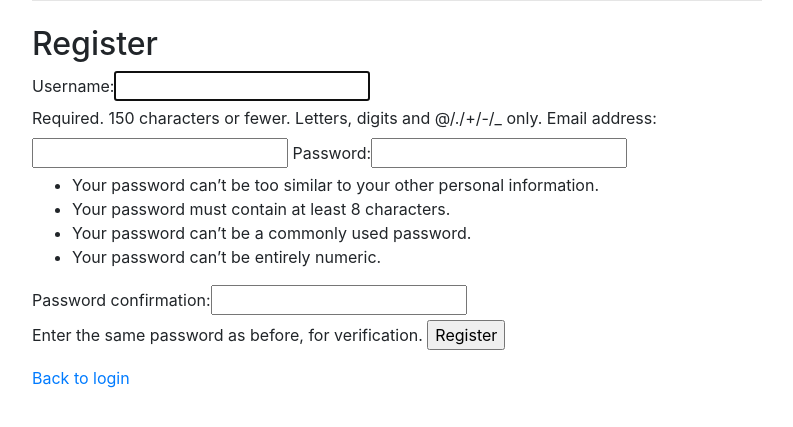
After one commit to fahad11083/instabot_management, a Django app: page /dashboard/signup in a window 1280 px wide. The commit adds this page. Shown: the top 427 px of the page, without its empty margins (243-1036 px from the left). Run offline with Django 3.2, Linux system fonts and the light colour scheme; some libraries are stand-ins or nearby versions.

Commit message:
add user registation facilities

```diff
--- a/dashboard/forms.py
+++ b/dashboard/forms.py
@@ -1,5 +1,7 @@
 from django import forms
 from automation.models import *
+from django.contrib.auth.forms import UserCreationForm
+from django.contrib.auth.models import User
 
 class AccountForm(forms.Form):
     user_name = forms.CharField()
@@ -40,3 +42,8 @@ class FollowerForm(forms.Form):
         if self.cleaned_data['account_link'] and self.cleaned_data['number_of_followers']:
             Order.objects.create(user_id=user_id, follower_service_purchased=True, account_link=self.cleaned_data['account_link'], number_of_followers=self.cleaned_data['number_of_followers'])
             print(self.cleaned_data['account_link'], self.cleaned_data['number_of_followers'])
+
+
+class CustomUserCreationForm(UserCreationForm):
+    class Meta(UserCreationForm.Meta):
+        fields = UserCreationForm.Meta.fields + ("email",)
--- a/dashboard/templates/registration/login.html
+++ b/dashboard/templates/registration/login.html
@@ -12,4 +12,5 @@
         <button type="submit" class="btn btn-success">Login</button>
     </form>
 </div>
+<a href="{% url 'dashboard:signup' %}">SIGN UP</a>
 {% endblock %}
--- /dev/null
+++ b/dashboard/templates/registration/register.html
@@ -0,0 +1,16 @@
+{% extends 'base.html' %}
+{% load static %}
+<link rel="stylesheet" type="text/css" href="{% static 'dashboard/base.css' %}">
+<link rel="stylesheet" type="text/css" href="{% static 'dashboard/form.css' %}">
+
+{% block content %}
+<h2>Register</h2>
+
+<form method="post">
+    {% csrf_token %}
+    {{form}}
+    <input type="submit" value="Register">
+</form>
+
+<a href="{% url 'login' %}">Back to login</a>
+{% endblock %}
--- a/dashboard/urls.py
+++ b/dashboard/urls.py
@@ -5,6 +5,7 @@ from . import views
 app_name = 'dashboard'
 urlpatterns = [
     path('', views.index_view, name='index'),
+    path(r'signup', views.register, name='signup'),
     path('likes/', views.LikeFormView.as_view(), name='likes'),
     path('comments/', views.CommentFormView.as_view(), name='comments'),
     path('followers/', views.FollowerFormView.as_view(), name='followers'),
--- a/dashboard/views.py
+++ b/dashboard/views.py
@@ -1,14 +1,15 @@
-from django import template
-from django.forms.forms import Form
-from django.http.response import Http404
-from django.shortcuts import render, get_object_or_404
-from django.template import loader
-from django.http import HttpResponse
+from django.shortcuts import render
 from automation.models import *
 from django.views import generic
 from django.views.generic.edit import FormView
+import dashboard
 from dashboard.forms import AccountForm, LikeForm, CommentForm, FollowerForm
 from django.contrib.auth.decorators import login_required
+from .forms import CustomUserCreationForm
+from django.contrib.auth import login
+from django.shortcuts import  render, redirect
+from django.urls import reverse
+import pdb
 
 # Create your views here.
 @login_required
@@ -60,3 +61,17 @@ class AccountFormView(FormView):
     def form_valid(self, form):
         form.save_form()
         return super().form_valid(form)
+
+
+def register(request):
+    if request.method == "GET":
+        return render(
+            request, "registration/register.html",
+            {"form": CustomUserCreationForm}
+        )
+    elif request.method == "POST":
+        form = CustomUserCreationForm(request.POST)
+        if form.is_valid():
+            user = form.save()
+            login(request, user)
+            return redirect("dashboard:index")
```
